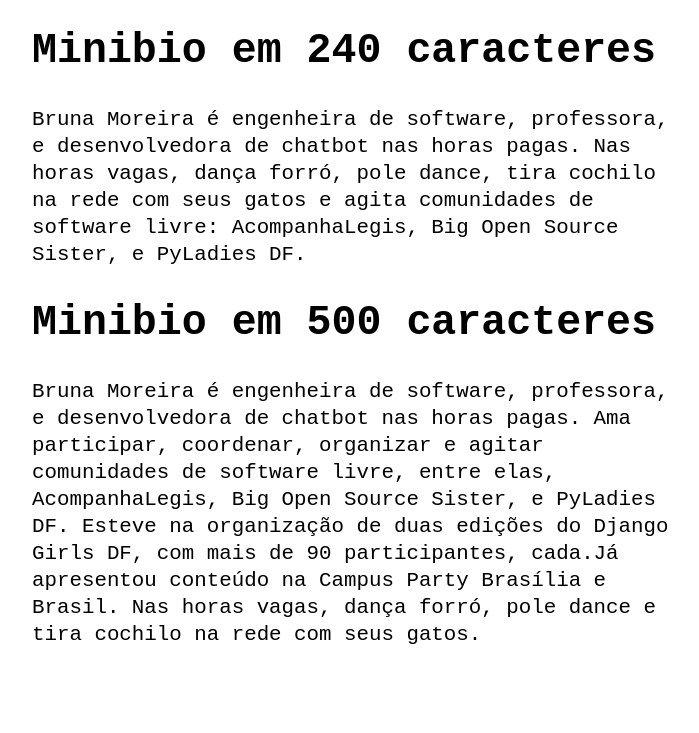
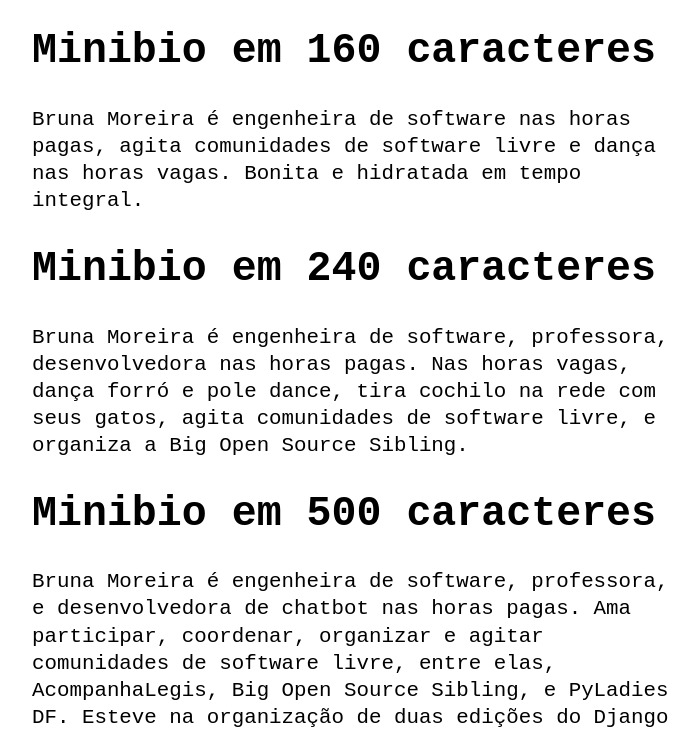
Before and after one commit to BrunaNayara/BrunaNayara.github.io, a Jekyll site: the page built from bruna-pt.md, in a window 1280 px wide, cut to the strip 665-1398 px from the top of the page. Shown: the whole strip, without its empty margins (288-987 px from the left). Built offline with Jekyll 4.4.1, drawn with Linux system fonts in a browser that asks for light colours; some of the changed text lies outside the part shown.

Commit message:
Update bruna-pt.md

```diff
--- a/bruna-pt.md
+++ b/bruna-pt.md
@@ -5,12 +5,14 @@
 
 ![theme logo](https://avatars1.githubusercontent.com/u/4125846?s=460&u=5558248f14b2b3e9405e66a897ad0963d6a59ef9&v=4)
 
+# Minibio em 160 caracteres
+Bruna Moreira é engenheira de software nas horas pagas, agita comunidades de software livre e dança nas horas vagas. Bonita e hidratada em tempo integral.
+
 # Minibio em 240 caracteres
-Bruna Moreira é engenheira de software, professora, e desenvolvedora de chatbot nas horas pagas.
-Nas horas vagas, dança forró, pole dance, tira cochilo na rede com seus gatos e agita comunidades de software livre: AcompanhaLegis, Big Open Source Sister, e PyLadies DF.
-
+Bruna Moreira é engenheira de software, professora, desenvolvedora nas horas pagas.
+Nas horas vagas, dança forró e pole dance, tira cochilo na rede com seus gatos, agita comunidades de software livre, e organiza a Big Open Source Sibling.
 
 # Minibio em 500 caracteres
 Bruna Moreira é engenheira de software, professora, e desenvolvedora de chatbot nas horas pagas.
-Ama participar, coordenar, organizar e agitar comunidades de software livre, entre elas, AcompanhaLegis, Big Open Source Sister, e PyLadies DF. Esteve na organização de duas edições do Django Girls DF, com mais de 90 participantes, cada.Já apresentou conteúdo na Campus Party Brasília e Brasil.
+Ama participar, coordenar, organizar e agitar comunidades de software livre, entre elas, AcompanhaLegis, Big Open Source Sibling, e PyLadies DF. Esteve na organização de duas edições do Django Girls DF, com mais de 90 participantes, cada. Já apresentou conteúdo na Campus Party Brasília e Brasil.
 Nas horas vagas, dança forró, pole dance e tira cochilo na rede com seus gatos.
```
